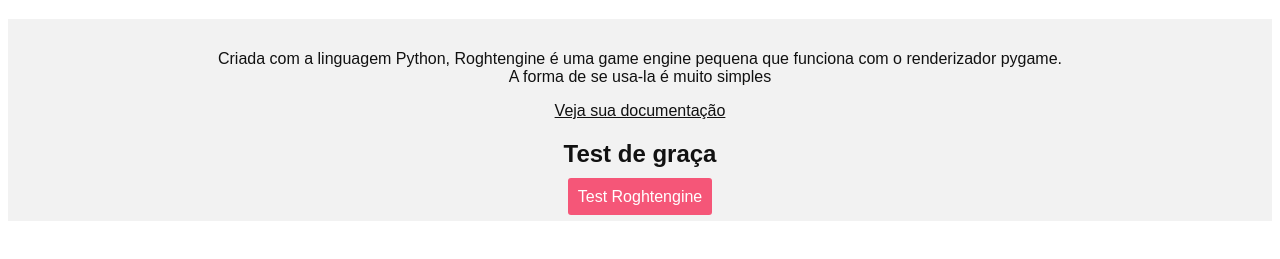
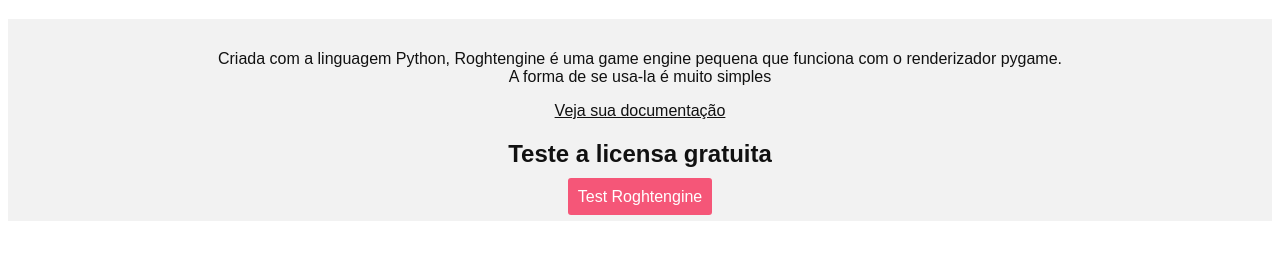
Before and after one commit to randact/roghtengine, a plain HTML site: page index.html in a window 1280 px wide. Shown: the part 79-338 px from the top of the page. Drawn offline with Linux system fonts and the light colour scheme.

Commit message:
Update index.html

```diff
--- a/index.html
+++ b/index.html
@@ -28,7 +28,7 @@
   <div>
 <p>Criada com a linguagem Python, Roghtengine é uma game engine pequena que funciona com o renderizador pygame.<br > A forma de se usa-la é muito simples</p>
     <p><u>Veja sua documentação</u></p>
-<h2>Test de graça</h2>
+<h2>Teste a licensa gratuita</h2>
 <a href = "">Test Roghtengine</a>
   </div>
 </center>
```
